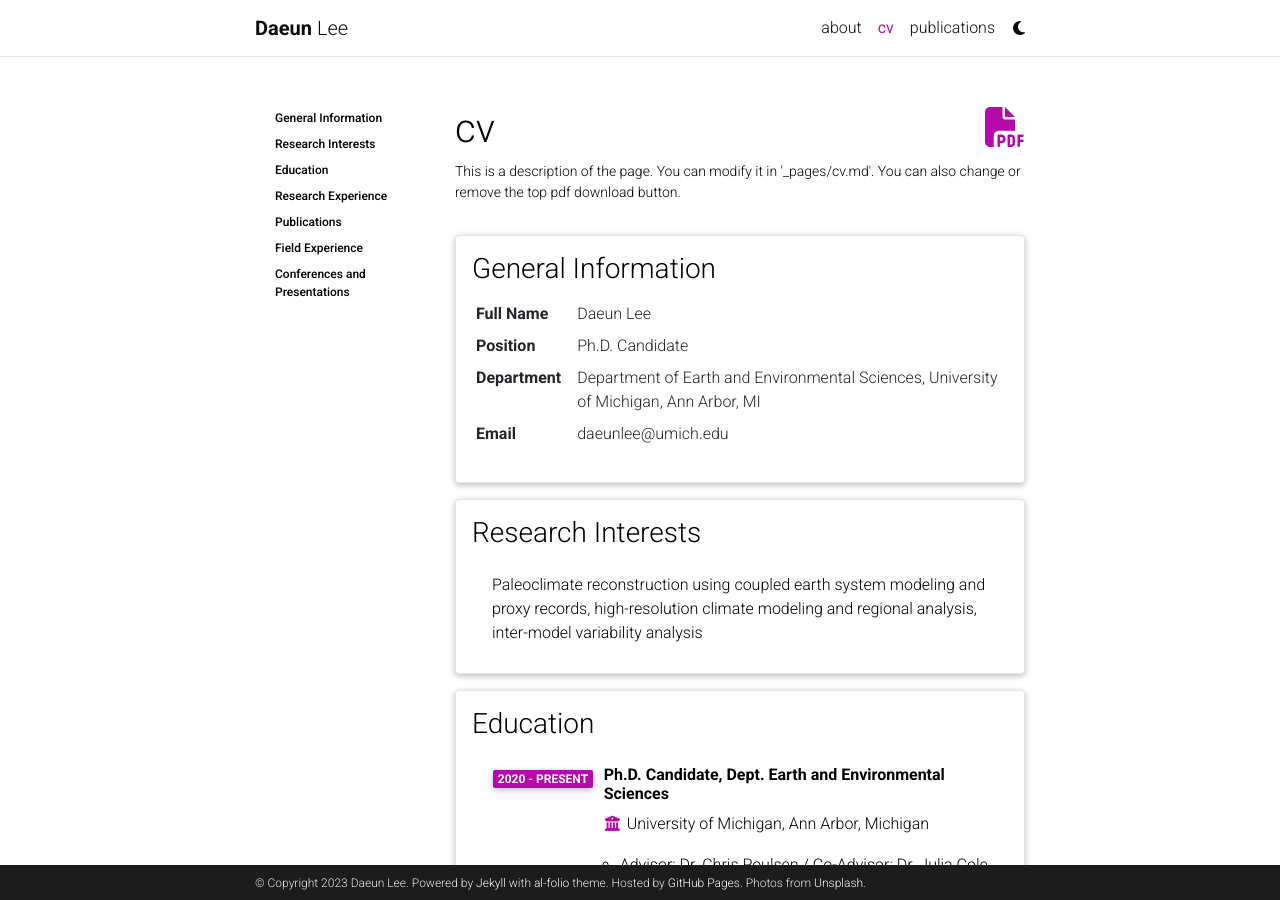
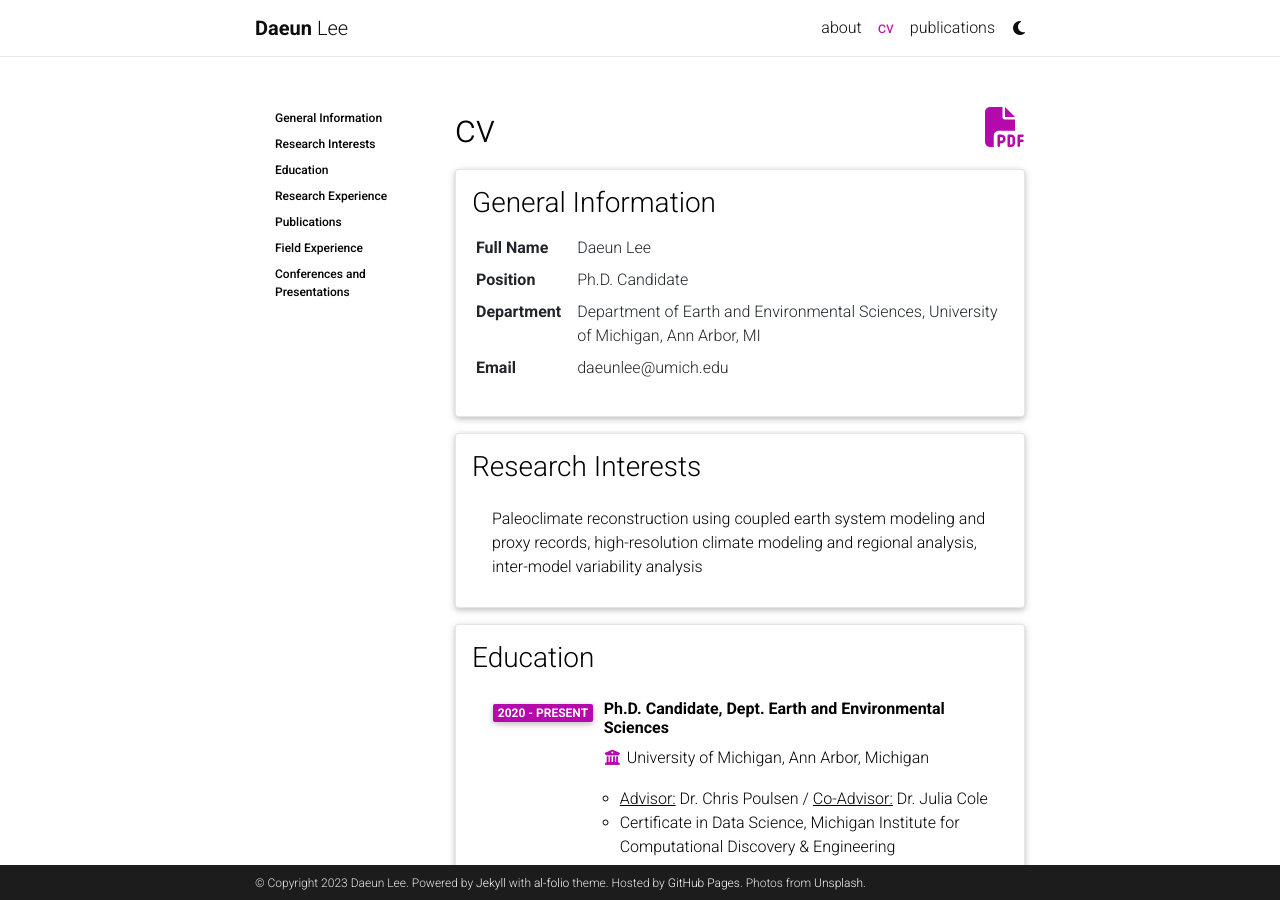
Before and after one commit to da-eun-lee/da-eun-lee.github.io, a Jekyll site: the page built from _pages/cv.md, in a window 1280 px wide and 900 px high. Built offline with Jekyll 4.4.1, drawn with Linux system fonts in a browser that asks for light colours; comment, search, counter and statistics services are not loaded; a style sheet for code colours, icons or effects is not loaded.

Commit message:
Update cv.md

```diff
--- a/_pages/cv.md
+++ b/_pages/cv.md
@@ -5,7 +5,6 @@
 nav: true
 nav_order: 2
 cv_pdf: CV_DL_v2.pdf
-description: This is a description of the page. You can modify it in '_pages/cv.md'. You can also change or remove the top pdf download button.
 toc:
   sidebar: left
 ---
```
